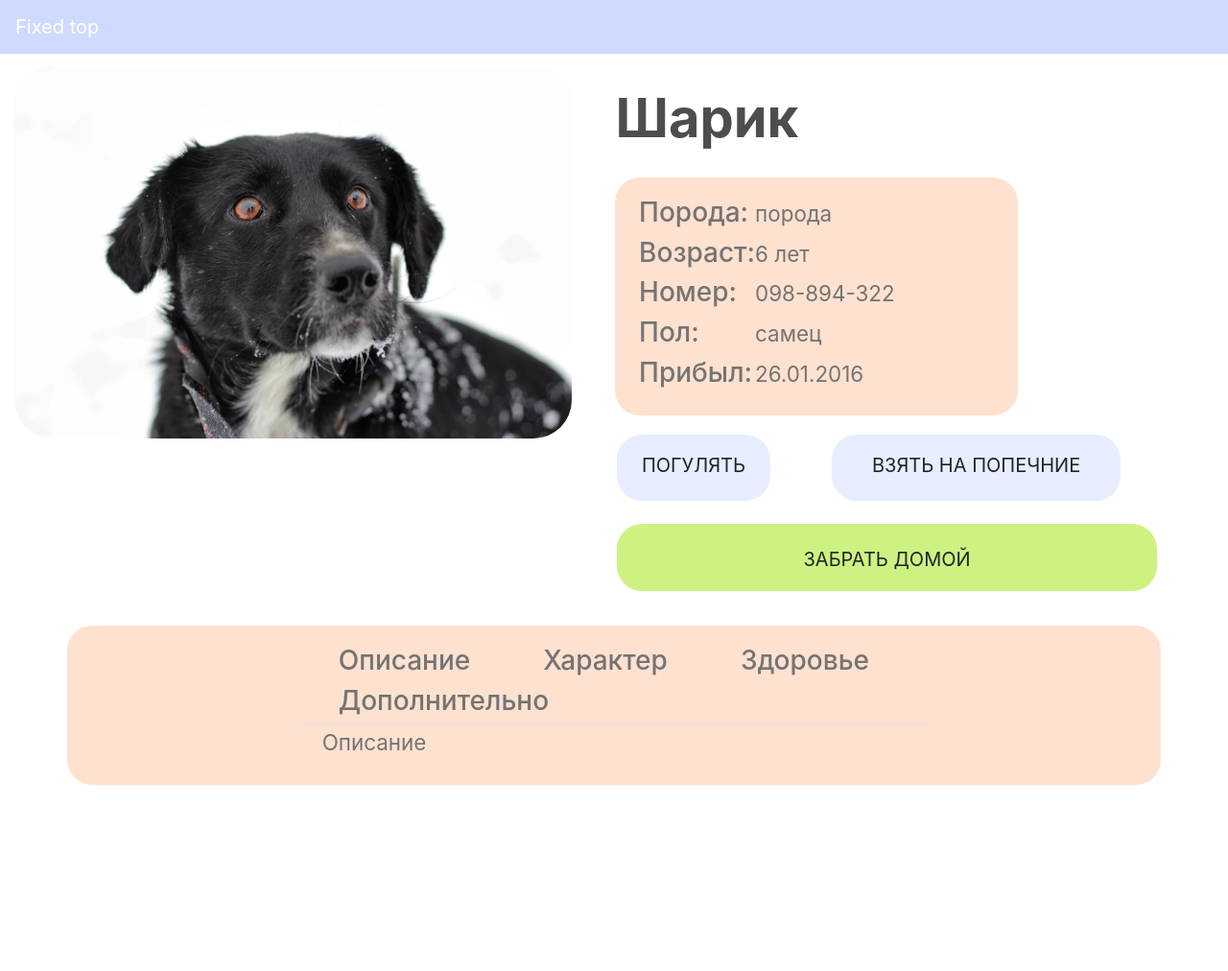
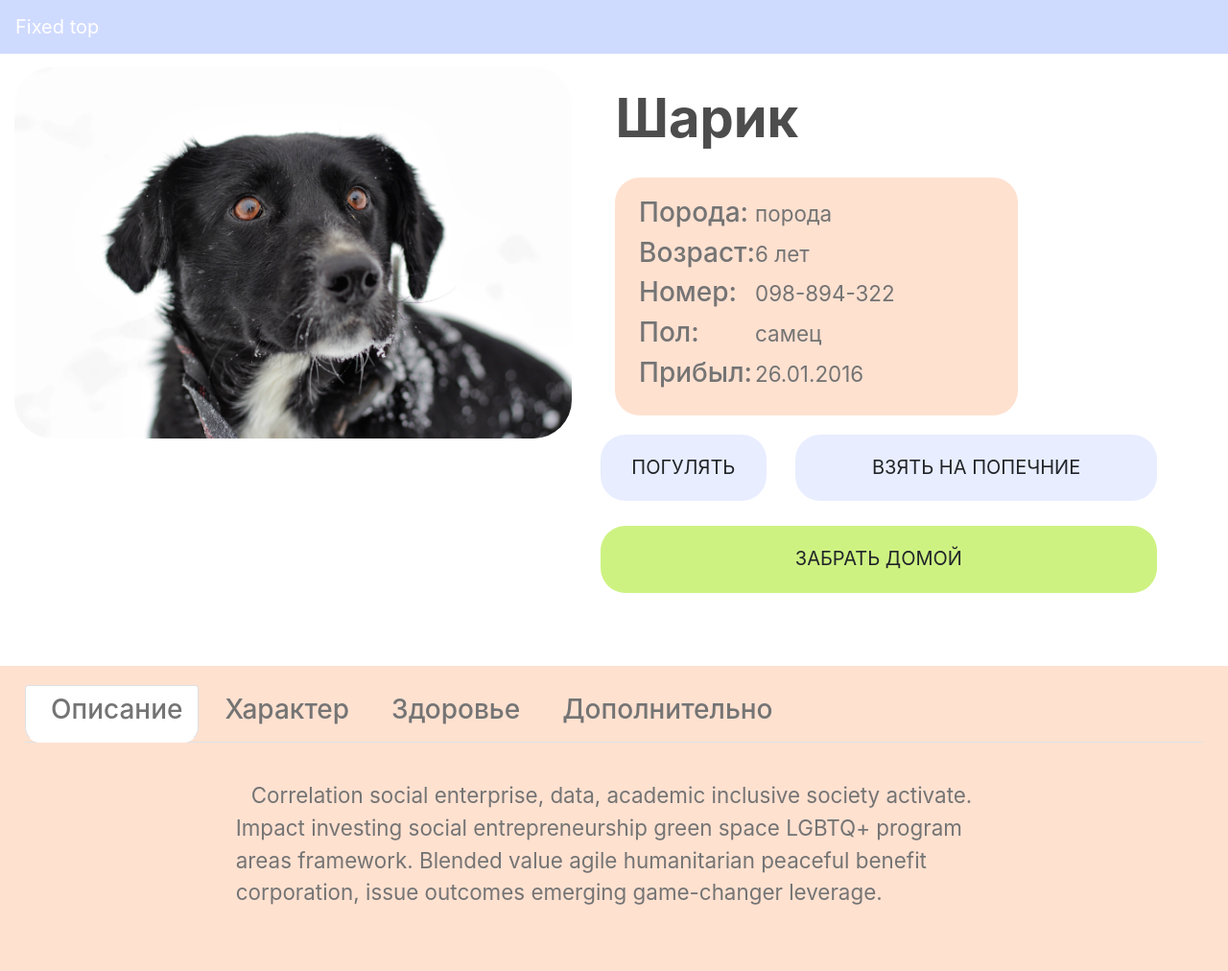
Before and after one commit to chernikov-fedya/shelter, a Django app: template templates/animal-card.html in a window 1280 px wide. Shown: the whole page at 96% size. Before the commit the page ends 818 px from the top, so only its background shows below. Run offline with Django 3.2, Linux system fonts and the light colour scheme; the template is opened without the code that fills it, so the values that code supplies are empty; some libraries are stand-ins or nearby versions.

Commit message:
animal card done

```diff
--- a/templates/animal-card.html
+++ b/templates/animal-card.html
@@ -5,7 +5,7 @@
     <title>Name</title>
     <meta charset="UTF-8">
     <meta name="viewport" content="width=device-width, initial-scale=1, shrink-to-fit=no">
-    <link rel="stylesheet" type="text/css" href="static/style/card.css">
+    <link rel="stylesheet" type="text/css" href="card.css">
     <link rel="stylesheet" href="../fontawesome-free-5.14.0-web/css/fontawesome.min.css">
     <link href="https://fonts.googleapis.com/css2?family=Raleway:wght@800&display=swap" rel="stylesheet">
     <link rel="stylesheet" href="https://stackpath.bootstrapcdn.com/bootstrap/4.5.2/css/bootstrap.min.css" integrity="sha384-JcKb8q3iqJ61gNV9KGb8thSsNjpSL0n8PARn9HuZOnIxN0hoP+VmmDGMN5t9UJ0Z" crossorigin="anonymous">
@@ -20,7 +20,7 @@
             <a class="navbar-brand" href="#">Fixed top</a>
         </nav>
     </header>
-    <div class="container-fluid">
+    <div class="container-fluid bord-radius">
         <div class="row">
             <div class="col-auto big-border bord-radius">
                 <div class="row">
@@ -38,7 +38,7 @@
                             </div>
                         </div>
                         <div class="row align-content-around">
-                            <div class="col-md-8 orange">
+                            <div class="col-md-8 orange" style="margin-bottom: 20px; border-radius: 26px">
                                 <div class="row">
                                     <div class="col-xl-3 col-lg-3 col-md-4 col-sm-3">
                                         <h3>Порода: </h3>
@@ -81,15 +81,15 @@
                                 </div>
                             </div>
                         </div>
-                        <div class="row justify-content-around">
-                            <div class="col-xl-4 col-lg-4 col-md-4 col-sm-12">
+                        <div class="row">
+                            <div class="col-xl-4 col-lg-4 col-md-4 col-sm-6">
                                 <div class="d-flex flex-column">
                                     <p class="lead but">
-                                        <a class="btn btn-lg text-shadow box-shadow" href="#" role="button">ПОГУЛЯТЬ</a>
+                                        <a class="btn btn-lg text-shadow box-shadow"  href="#" role="button">ПОГУЛЯТЬ</a>
                                     </p>
                                 </div>
                             </div>
-                            <div class="col-xl-8 col-lg-8 col-md-8 col-sm-12">
+                            <div class="col-xl-8 col-lg-8 col-md-8 col-sm-6">
                                 <div class="d-flex flex-column">
                                     <p class="lead but">
                                         <a class="btn btn-lg text-shadow box-shadow" href="#" role="button">ВЗЯТЬ НА ПОПЕЧНИЕ</a>
@@ -110,39 +110,61 @@
                 </div>
             </div>
         </div>
-
-        <div class="container bord-radius orange">
-            <div class="row justify-content-center">
+    </div>
+    <div class="container-fluid down">
+            <div class="row justify-content-center orange">
                 <div class="tabbable">
-                    <div class="row-fluid">
+                    <div class="row justify-content-center">
                         <div class="col-xl-12 col-lg-12 col-md-12 col-sm-12">
-                            <ul class="nav nav-tabs">
-                                <li class="active"><a href="#tab1" data-toggle="tab"><h3>Описание</h3></a></li>
-                                <li><a href="#tab2" data-toggle="tab"><h3>Характер</h3></a></li>
-                                <li><a href="#tab3" data-toggle="tab"><h3>Здоровье</h3></a></li>
-                                <li><a href="#tab4" data-toggle="tab"><h3>Дополнительно</h3></a></li>
+                            <ul class="nav nav-tabs" role="tablist">
+                                <li class="nav-item">
+                                    <a class="nav-link active" href="#tab1" data-toggle="tab" role="tab">
+                                        <h3>Описание</h3>
+                                    </a>
+                                </li>
+                                <li class="nav-item">
+                                    <a class="nav-link" href="#tab2" data-toggle="tab" role="tab">
+                                        <h3>Характер</h3>
+                                    </a>
+                                </li>
+                                <li class="nav-item">
+                                    <a class="nav-link" href="#tab3" data-toggle="tab" role="tab">
+                                        <h3>Здоровье</h3>
+                                    </a>
+                                </li>
+                                <li class="nav-item">
+                                    <a class="nav-link" href="#tab4" data-toggle="tab" role="tab">
+                                        <h3>Дополнительно</h3>
+                                    </a>
+                                </li>
                             </ul>
                         </div>
                     </div>
-                    <div class="row-fluid">
-                        <div class="tab-content col-auto">
-                            <div class="tab-pane active" id="tab1">
-                                <h3><small>Описание</small></h3>
+                    <div class="row justify-content-center">
+                        <div class="tab-content col-md-8">
+                            <div class="tab-pane active" id="tab1" role="tabpanel">
+                                <h3><small>Correlation social enterprise, data, academic inclusive society activate. Impact investing social entrepreneurship
+                                    green space LGBTQ+ program areas framework. Blended value agile humanitarian peaceful benefit corporation,
+                                    issue outcomes emerging game-changer leverage.</small></h3>
                             </div>
-                            <div class="tab-pane fade" id="tab2">
-                                <h3><small>Характер</small></h3>
+                            <div class="tab-pane fade" id="tab2" role="tabpanel">
+                                <h3><small>Co-create fairness, empathetic synergy effective altruism, systems
+                                    thinking think tank inspirational. Radical citizen-centered; collaborative consumption
+                                    impact when thought leader. Ecosystem mass incarceration shared value, milestones
+                                    capacity building or. Social entrepreneurship, and thought leader collective impact
+                                    citizen-centered social intrapreneurship outcomes do-gooder.</small></h3>
                             </div>
-                            <div class="tab-pane fade" id="tab3">
+                            <div class="tab-pane fade" id="tab3" role="tabpanel">
                                 <h3><small>Здоровье</small></h3>
                             </div>
-                            <div class="tab-pane fade" id="tab4">
+                            <div class="tab-pane fade" id="tab4" role="tabpanel">
                                 <h3><small>Дополнительно</small></h3>
                             </div>
                         </div>
                     </div>
                 </div>
             </div>
-        </div>
+
     </div>
 </body>
 </html>
--- a/templates/static/style/card.css
+++ b/templates/static/style/card.css
@@ -36,7 +36,6 @@ body{
     margin-top: 20px;
     margin-left: 5%;
     margin-right: 5%;
-    border-radius: 26px;
     color: #4D4D4D;
     background-color: #FFE1D0;
 }
@@ -54,12 +53,11 @@ body{
     background-color: #CEF282;
     max-width: 830px;
     min-width: 160px;
-    margin-top: 8px;
+    margin-top: 10px;
     text-align: center;
-    line-height: 70px;
+    line-height: 64px;
     border-radius: 26px;
     height: 70px;
-    margin-left: 3%;
 }
 .but-green:hover{
     transition: all 0.4s;
@@ -68,14 +66,11 @@ body{
 }
 .but{
     /*white-space: nowrap; блок не можеть содержать больше одной строчки*/
-    max-width: 460px;
+    max-width: 510px;
     min-width: 160px;
     height: 69px;
-    margin-left:10%;
-    margin-right: 10%;
-    margin-top: 20px;
     text-align: center;
-    line-height: 60px;
+    line-height: 64px;
     border-radius: 26px;
     background-color: #E8EDFF;
 }
@@ -83,17 +78,47 @@ body{
     transition: all 0.2s;
     background: #a879dc;
 }
-/*.but:before{ икнока при наведении
-    font-family: FontAwesome, serif;
-    content:"\f07a";
-    top: 11px;
-    left: -30px;
-    transition: all 200ms ease;
+.tabbable a{
+    border-radius: 16px;
+    border-style: none;
 }
-.but:hover:before {
-    left: 7px;
-}*/
-.tabbable li{
-    margin-left: 5%;
-    margin-right: 5%;
+.tab-content{
+    margin-top: 3%;
+    margin-bottom: 3%;
 }
+
+@media (min-width: 290px) {
+    .down{
+        position: relative;
+        top: 394px;
+    }
+}
+
+/* sm-устройства (больше или равно 576px) */
+@media (min-width: 576px) {
+    .down{
+        position: relative;
+        top: 230px;
+    }
+}
+/* md-устройства (больше или равно 768px) */
+@media (min-width: 768px) {
+    .down{
+        position: relative;
+        top: 300px;
+    }
+}
+/* lg-устройства (больше или равно 992px) */
+@media (min-width: 992px) {
+    .down{
+        position: relative;
+        top: 60px;
+    }
+}
+/* xl-устройства (больше или равно 1200px) */
+@media (min-width: 1200px) {
+    .down{
+        position: relative;
+        top: 40px;
+    }
+}
```
